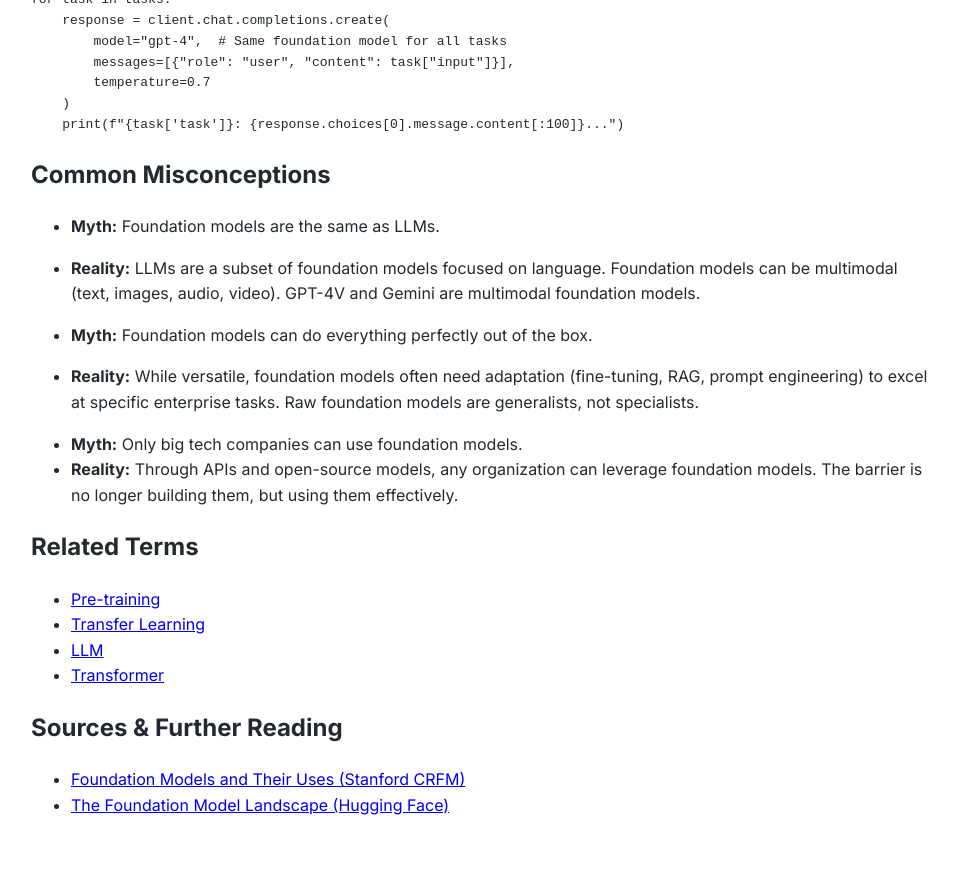
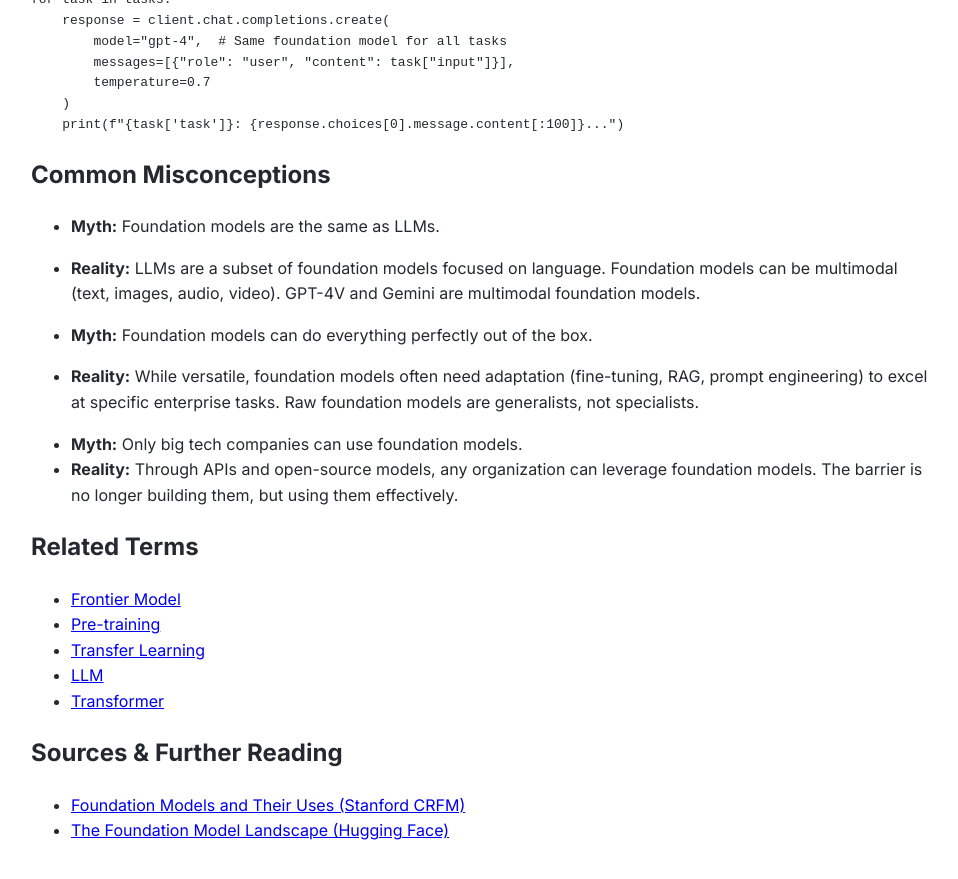
Before and after one commit to alexnubla/ai-dictionary, a Jekyll site: the page built from terms/foundation-model.md, in a window 1280 px wide and 900 px high, scrolled down 2594 px. Shown: the top 879 px of the window, without its empty margins (159-1117 px from the left). Built offline with Jekyll 4.4.1, drawn with Linux system fonts in a browser that asks for light colours.

Commit message:
Update foundation-model.md

```diff
--- a/terms/foundation-model.md
+++ b/terms/foundation-model.md
@@ -105,6 +105,7 @@ for task in tasks:
 - **Reality:** Through APIs and open-source models, any organization can leverage foundation models. The barrier is no longer building them, but using them effectively.
 
 ## Related Terms
+- [Frontier Model](../frontier-model/)
 - [Pre-training](../pre-training/)
 - [Transfer Learning](../transfer-learning/)
 - [LLM](../llm/)
```
